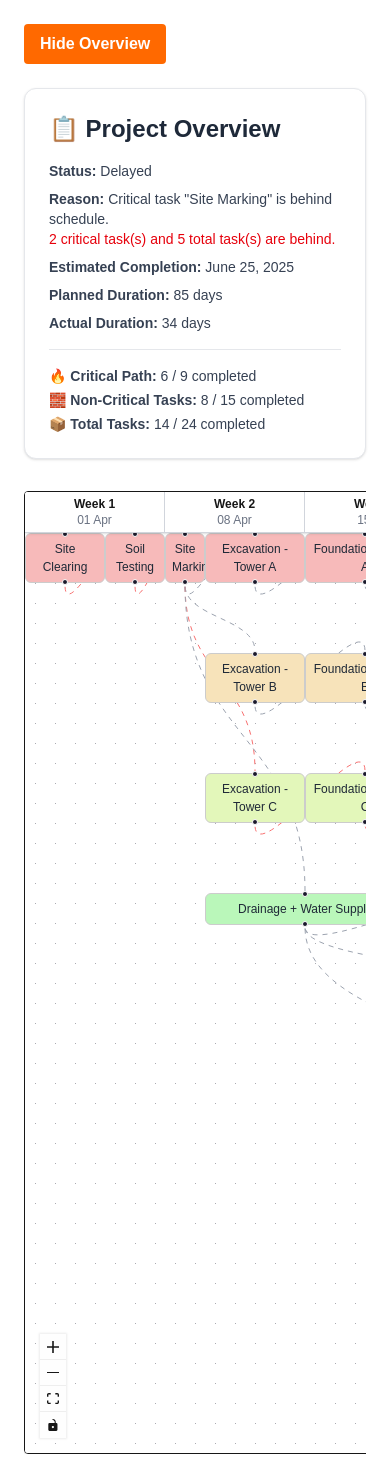
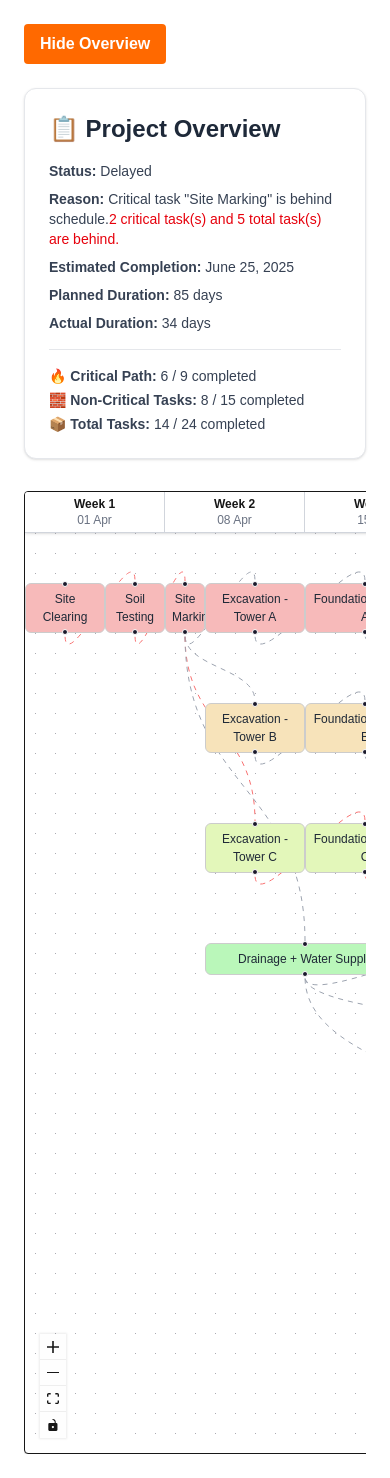
Before and after one commit to akshay-nm/sample-cpm, a Next.js app: page /cpm in a window 390 px wide. Built offline with nearby package versions, Linux system fonts and the light colour scheme.

Commit message:
feat: sync weekbar and tasks on pan/zoom, dynamic pan boundaries, UI cleanup

```diff
--- a/package.json
+++ b/package.json
@@ -28,5 +28,6 @@
     "eslint-config-next": "15.3.1",
     "tailwindcss": "^4",
     "typescript": "^5"
-  }
+  },
+  "packageManager": "yarn@1.22.22+sha1.ac34549e6aa8e7ead463a7407e1c7390f61a6610"
 }
--- a/src/app/cpm/cpm-container.tsx
+++ b/src/app/cpm/cpm-container.tsx
@@ -11,7 +11,7 @@ export default function CPMContainer({
   children,
 }: CPMContainerProps) {
   return (
-    <div className="overflow-x-auto w-full bg-white rounded shadow border">
+    <div className="overflow-x-hidden w-full bg-white rounded shadow border">
       <div
         className="relative"
         style={{
--- a/src/app/cpm/page.tsx
+++ b/src/app/cpm/page.tsx
@@ -1,131 +1,133 @@
-'use client';
+"use client";
 
-import { ReactFlow, Background, Controls, Node, Edge } from '@xyflow/react';
-import '@xyflow/react/dist/style.css';
-import { useMemo } from 'react';
-import { calculateCPM, CPMActivity } from './utils/cpm';
-import { getLayoutedElements } from './utils/flowLayout';
-import Tippy from '@tippyjs/react';
-import 'tippy.js/dist/tippy.css';
-import ProjectOverview from './project-overview';
-import { useState } from 'react';
-import WeekBar from './week-bar';
-import CPMContainer from './cpm-container';
-import { assignLanes } from './utils/assign-vertical-levels';
-import { differenceInCalendarDays, format } from 'date-fns';
+import { ReactFlow, Background, Controls, Node, Edge } from "@xyflow/react";
+import "@xyflow/react/dist/style.css";
+import { useMemo, useRef, useLayoutEffect, useState } from "react";
+import { calculateCPM, CPMActivity, CPMResult } from "./utils/cpm";
+import { getLayoutedElements } from "./utils/flowLayout";
+import Tippy from "@tippyjs/react";
+import "tippy.js/dist/tippy.css";
+import ProjectOverview from "./project-overview";
+import WeekBar from "./week-bar";
+import CPMContainer from "./cpm-container";
+import { assignLanes } from "./utils/assign-vertical-levels";
+import { differenceInCalendarDays, format } from "date-fns";
 
 const mockActivities = [
   // Pre-Construction
-  { id: 'P1', name: 'Site Clearing', duration: 4, dependencies: [] },
-  { id: 'P2', name: 'Soil Testing', duration: 3, dependencies: ['P1'] },
-  { id: 'P3', name: 'Site Marking', duration: 2, dependencies: ['P2'] },
+  { id: "P1", name: "Site Clearing", duration: 4, dependencies: [] },
+  { id: "P2", name: "Soil Testing", duration: 3, dependencies: ["P1"] },
+  { id: "P3", name: "Site Marking", duration: 2, dependencies: ["P2"] },
 
   // Tower A
-  { id: 'A1', name: 'Excavation - Tower A', duration: 5, dependencies: ['P3'] },
-  { id: 'A2', name: 'Foundation - Tower A', duration: 6, dependencies: ['A1'] },
+  { id: "A1", name: "Excavation - Tower A", duration: 5, dependencies: ["P3"] },
+  { id: "A2", name: "Foundation - Tower A", duration: 6, dependencies: ["A1"] },
   {
-    id: 'A3',
-    name: 'Structure - Tower A (10 floors)',
+    id: "A3",
+    name: "Structure - Tower A (10 floors)",
     duration: 30,
-    dependencies: ['A2'],
+    dependencies: ["A2"],
   },
   {
-    id: 'A4',
-    name: 'Internal Works - Tower A',
+    id: "A4",
+    name: "Internal Works - Tower A",
     duration: 12,
-    dependencies: ['A3'],
+    dependencies: ["A3"],
   },
   {
-    id: 'A5',
-    name: 'Finishing & Inspection - A',
+    id: "A5",
+    name: "Finishing & Inspection - A",
     duration: 8,
-    dependencies: ['A4'],
+    dependencies: ["A4"],
   },
 
   // Tower B
-  { id: 'B1', name: 'Excavation - Tower B', duration: 5, dependencies: ['P3'] },
-  { id: 'B2', name: 'Foundation - Tower B', duration: 6, dependencies: ['B1'] },
+  { id: "B1", name: "Excavation - Tower B", duration: 5, dependencies: ["P3"] },
+  { id: "B2", name: "Foundation - Tower B", duration: 6, dependencies: ["B1"] },
   {
-    id: 'B3',
-    name: 'Structure - Tower B (12 floors)',
+    id: "B3",
+    name: "Structure - Tower B (12 floors)",
     duration: 36,
-    dependencies: ['B2'],
+    dependencies: ["B2"],
   },
   {
-    id: 'B4',
-    name: 'Internal Works - Tower B',
+    id: "B4",
+    name: "Internal Works - Tower B",
     duration: 12,
-    dependencies: ['B3'],
+    dependencies: ["B3"],
   },
   {
-    id: 'B5',
-    name: 'Finishing & Inspection - B',
+    id: "B5",
+    name: "Finishing & Inspection - B",
     duration: 8,
-    dependencies: ['B4'],
+    dependencies: ["B4"],
   },
 
   // Tower C
-  { id: 'C1', name: 'Excavation - Tower C', duration: 5, dependencies: ['P3'] },
-  { id: 'C2', name: 'Foundation - Tower C', duration: 6, dependencies: ['C1'] },
+  { id: "C1", name: "Excavation - Tower C", duration: 5, dependencies: ["P3"] },
+  { id: "C2", name: "Foundation - Tower C", duration: 6, dependencies: ["C1"] },
   {
-    id: 'C3',
-    name: 'Structure - Tower C (14 floors)',
+    id: "C3",
+    name: "Structure - Tower C (14 floors)",
     duration: 42,
-    dependencies: ['C2'],
+    dependencies: ["C2"],
   },
   {
-    id: 'C4',
-    name: 'Internal Works - Tower C',
+    id: "C4",
+    name: "Internal Works - Tower C",
     duration: 12,
-    dependencies: ['C3'],
+    dependencies: ["C3"],
   },
   {
-    id: 'C5',
-    name: 'Finishing & Inspection - C',
+    id: "C5",
+    name: "Finishing & Inspection - C",
     duration: 8,
-    dependencies: ['C4'],
+    dependencies: ["C4"],
   },
 
   // Common Infrastructure
   {
-    id: 'I1',
-    name: 'Drainage + Water Supply',
+    id: "I1",
+    name: "Drainage + Water Supply",
     duration: 10,
-    dependencies: ['P3'],
+    dependencies: ["P3"],
   },
-  { id: 'I2', name: 'Road Work', duration: 12, dependencies: ['I1'] },
+  { id: "I2", name: "Road Work", duration: 12, dependencies: ["I1"] },
   {
-    id: 'I3',
-    name: 'Clubhouse Construction',
+    id: "I3",
+    name: "Clubhouse Construction",
     duration: 20,
-    dependencies: ['I1'],
+    dependencies: ["I1"],
   },
-  { id: 'I4', name: 'Swimming Pool', duration: 12, dependencies: ['I3'] },
-  { id: 'I5', name: 'Park & Landscaping', duration: 14, dependencies: ['I1'] },
+  { id: "I4", name: "Swimming Pool", duration: 12, dependencies: ["I3"] },
+  { id: "I5", name: "Park & Landscaping", duration: 14, dependencies: ["I1"] },
 
   // Final Handover
   {
-    id: 'H1',
-    name: 'Final Township Handover',
+    id: "H1",
+    name: "Final Township Handover",
     duration: 3,
-    dependencies: ['A5', 'B5', 'C5', 'I2', 'I4', 'I5'],
+    dependencies: ["A5", "B5", "C5", "I2", "I4", "I5"],
   },
 ];
 const DAY_WIDTH = 20;
 const ROW_HEIGHT = 150;
 
-const projectStartDate = new Date('2025-04-01'); // replace with your actual project start
+const projectStartDate = new Date("2025-04-01"); // replace with your actual project start
 const today = new Date();
 const todayIndex = differenceInCalendarDays(today, projectStartDate);
 const todayX = todayIndex * DAY_WIDTH;
 
 export default function CPMFlow() {
   const [showOverview, setShowOverview] = useState(true);
-  const result = useMemo(() => {
+  const weekBarRef = useRef<HTMLDivElement>(null);
+  type CPMStatus = "completed" | "not-started";
+  type CPMResultWithStatus = CPMResult & { status: CPMStatus };
+  const result = useMemo<CPMResultWithStatus[]>(() => {
     const base = calculateCPM(mockActivities);
     return base.map((task) => ({
       ...task,
-      status: Math.random() < 0.6 ? 'completed' : 'not-started', // or use real data
+      status: (Math.random() < 0.6 ? "completed" : "not-started") as CPMStatus,
     }));
   }, []);
   console.log(
@@ -134,7 +136,7 @@ export default function CPMFlow() {
       es: t.es,
       ef: t.ef,
       duration: t.duration,
-    })),
+    }))
   );
   const longestTask = Math.max(...result.map((t) => t.ef));
   const totalDays = Math.max(...result.map((task) => task.ef));
@@ -173,8 +175,8 @@ export default function CPMFlow() {
       padding: 6,
       borderRadius: 6,
       // background: task.isCritical ? "#f87171" : "#d1d5db",
-      color: '#1f2937',
-      border: '1px solid #ccc',
+      color: "#1f2937",
+      border: "1px solid #ccc",
     },
     draggable: false,
     selectable: false,
@@ -186,11 +188,21 @@ export default function CPMFlow() {
       source: dep,
       target: task.id,
       animated: true,
-      style: { stroke: task.isCritical ? '#f87171' : '#9ca3af' },
-    })),
+      style: { stroke: task.isCritical ? "#f87171" : "#9ca3af" },
+    }))
   );
   const layoutedNodes = nodes;
   const layoutedEdges = edges; // or "TB" for top-to-bottom
+
+  const containerRef = useRef<HTMLDivElement>(null);
+  const [zoom, setZoom] = useState(1);
+
+  useLayoutEffect(() => {
+    if (weekBarRef.current) {
+      weekBarRef.current.style.transform = `translateX(0px) scaleX(1)`;
+    }
+  }, [totalDays, DAY_WIDTH]);
+
   return (
     <div className="p-6 space-y-6 overflow-x-auto w-full">
       {/* 🔸 Toggle Button */}
@@ -198,16 +210,39 @@ export default function CPMFlow() {
         onClick={() => setShowOverview(!showOverview)}
         className="px-4 py-2 rounded bg-orange-500 text-white font-semibold hover:brightness-110 transition"
       >
-        {showOverview ? 'Hide Overview' : 'Show Overview'}
+        {showOverview ? "Hide Overview" : "Show Overview"}
       </button>
 
       {/* 🔹 Grid Layout */}
-      <div className={`grid gap-8 ${showOverview ? 'lg:grid-cols-2' : 'grid-cols-1'} transition-all duration-300`}>
-        {showOverview && <ProjectOverview tasks={result} projectStartDate={new Date('2025-04-01')} />}
-        <div className="overflow-x-auto w-full">
-          <div style={{ position: 'relative', width: totalWidth }}>
+      <div
+        className={`grid gap-8 ${
+          showOverview ? "lg:grid-cols-2" : "grid-cols-1"
+        } transition-all duration-300`}
+      >
+        {showOverview && (
+          <ProjectOverview
+            tasks={result}
+            projectStartDate={new Date("2025-04-01")}
+          />
+        )}
+        <div className="overflow-x-hidden w-full">
+          <div ref={containerRef} style={{ position: "relative", width: totalWidth }}>
             <CPMContainer totalWidth={totalWidth}>
-              <WeekBar totalDays={totalDays} dayWidth={DAY_WIDTH} startDate={new Date('2025-04-01')} />
+              <div
+                ref={weekBarRef}
+                style={{
+                  transition: "transform 0.1s linear",
+                  willChange: "transform",
+                  transformOrigin: "0 0",
+                  width: totalWidth,
+                }}
+              >
+                <WeekBar
+                  totalDays={totalDays}
+                  dayWidth={DAY_WIDTH}
+                  startDate={new Date("2025-04-01")}
+                />
+              </div>
 
               <div
                 className="relative"
@@ -216,20 +251,38 @@ export default function CPMFlow() {
                   height: `${flowHeight}px`,
                 }}
               >
-                <Tippy content={`Today: ${format(today, 'MMM d')}`}>
+                <Tippy content={`Today: ${format(today, "MMM d")}`}>
                   <div
                     style={{
-                      position: 'absolute',
+                      position: "absolute",
                       top: 0,
                       left: todayX,
-                      height: '100%',
-                      width: '2px',
-                      backgroundColor: '#fb923c',
+                      height: "100%",
+                      width: "2px",
+                      backgroundColor: "#fb923c",
                       zIndex: 50,
                     }}
                   />
                 </Tippy>
-                <ReactFlow nodes={layoutedNodes} edges={layoutedEdges} fitView={false} panOnDrag zoomOnScroll={false}>
+                <ReactFlow
+                  nodes={layoutedNodes}
+                  edges={layoutedEdges}
+                  fitView={false}
+                  panOnDrag
+                  zoomOnScroll={false}
+                  defaultViewport={{ x: 0, y: 50, zoom: 1 }}
+                  minZoom={0.8}
+                  translateExtent={[
+                    [0, -50],
+                    [zoom < 1 ? 3100 / zoom : 3100, 1000000],
+                  ]}
+                  onMove={(_, viewport) => {
+                    setZoom(viewport.zoom);
+                    if (weekBarRef.current) {
+                      weekBarRef.current.style.transform = `translateX(${viewport.x}px) scaleX(${viewport.zoom})`;
+                    }
+                  }}
+                >
                   <Background />
                   <Controls />
                 </ReactFlow>
--- a/src/app/cpm/project-overview.tsx
+++ b/src/app/cpm/project-overview.tsx
@@ -1,6 +1,6 @@
 "use client";
 
-import { CPMResult } from "@/utils/cpm";
+import { CPMResult } from "./utils/cpm";
 import { format } from "date-fns";
 import { addDays } from "date-fns";
 
@@ -76,22 +76,21 @@ export default function ProjectOverview({
         <p>
           <strong>Status:</strong> {status}
         </p>
-        <p>
+        <div>
           <strong>Reason:</strong> {reason}
           {status === "Delayed" && (
-            <p className="text-sm text-red-600">
+            <span className="text-sm text-red-600">
               {lateCritical.length} critical task(s) and {lateTasks.length}{" "}
               total task(s) are behind.
-            </p>
+            </span>
           )}
           {status === "Ahead of Schedule" && mostDelayedCritical < 0 && (
             <>
               {" "}
-              — fastest critical task is ahead by{" "}
-              {Math.abs(mostDelayedCritical)} days
+              — fastest critical task is ahead by {Math.abs(mostDelayedCritical)} days
             </>
           )}
-        </p>
+        </div>
         <p>
           <strong>Estimated Completion:</strong>{" "}
           {format(estimatedCompletionDate, "MMMM d, yyyy")}
```
